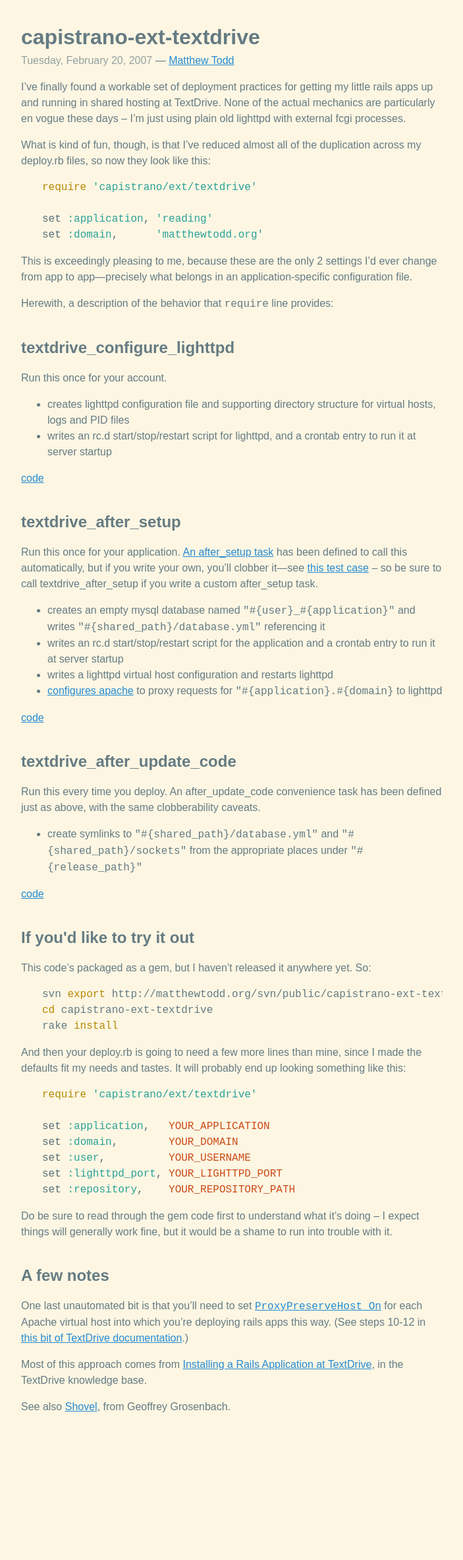
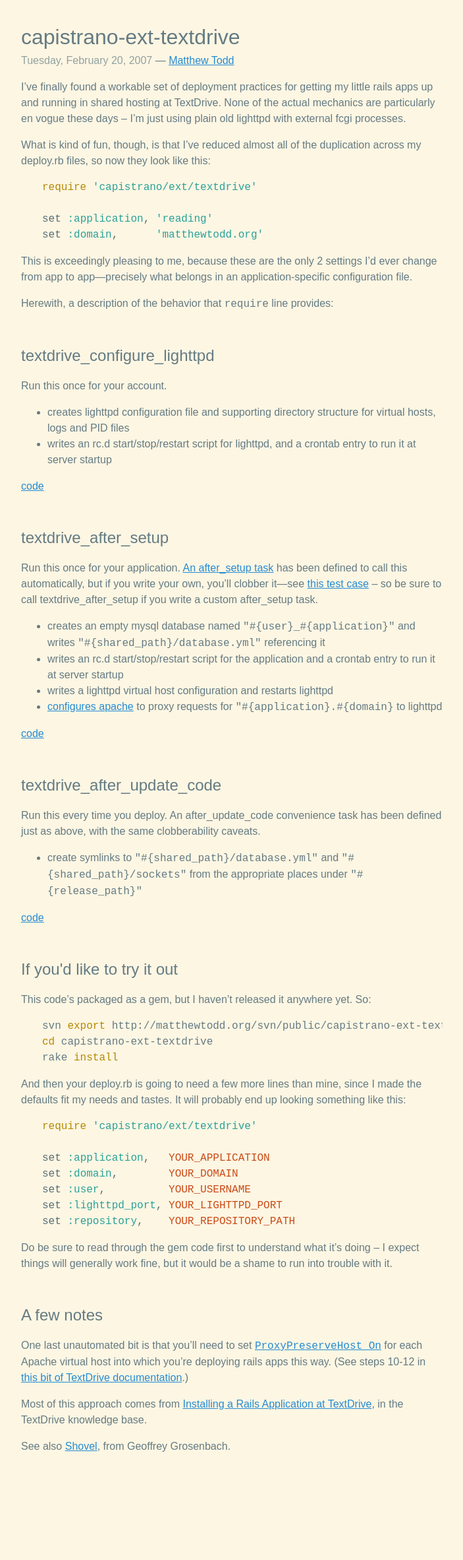
Before and after one commit to matthewtodd/matthewtodd.github.io, a Jekyll site: the page built from _posts/2007-02-20-capistrano-ext-textdrive.md, in a window 1280 px wide. Shown: the whole page at 66% size, without its empty margins (288-991 px from the left). Built offline with Jekyll 4.4.1, drawn with Linux system fonts in a browser that asks for light colours; before the commit the page ends 2304 px from its top, so only the background shows below that.

Commit message:
Tweak headings.

```diff
--- a/stylesheets/screen.css
+++ b/stylesheets/screen.css
@@ -7,14 +7,16 @@ body {
 
 h1 {
   font-size: 2em;
+  font-weight: normal;
   margin-bottom: 0;
   margin-top: 1em;
 }
 
 h2, h3 { /* Just a few h3s in the capistrano-ext-textdrive article. */
   font-size: 1.5em;
+  font-weight: normal;
   margin-bottom: 0;
-  margin-top: 1.5em;
+  margin-top: 2em;
 }
 
 div.highlight {
```
